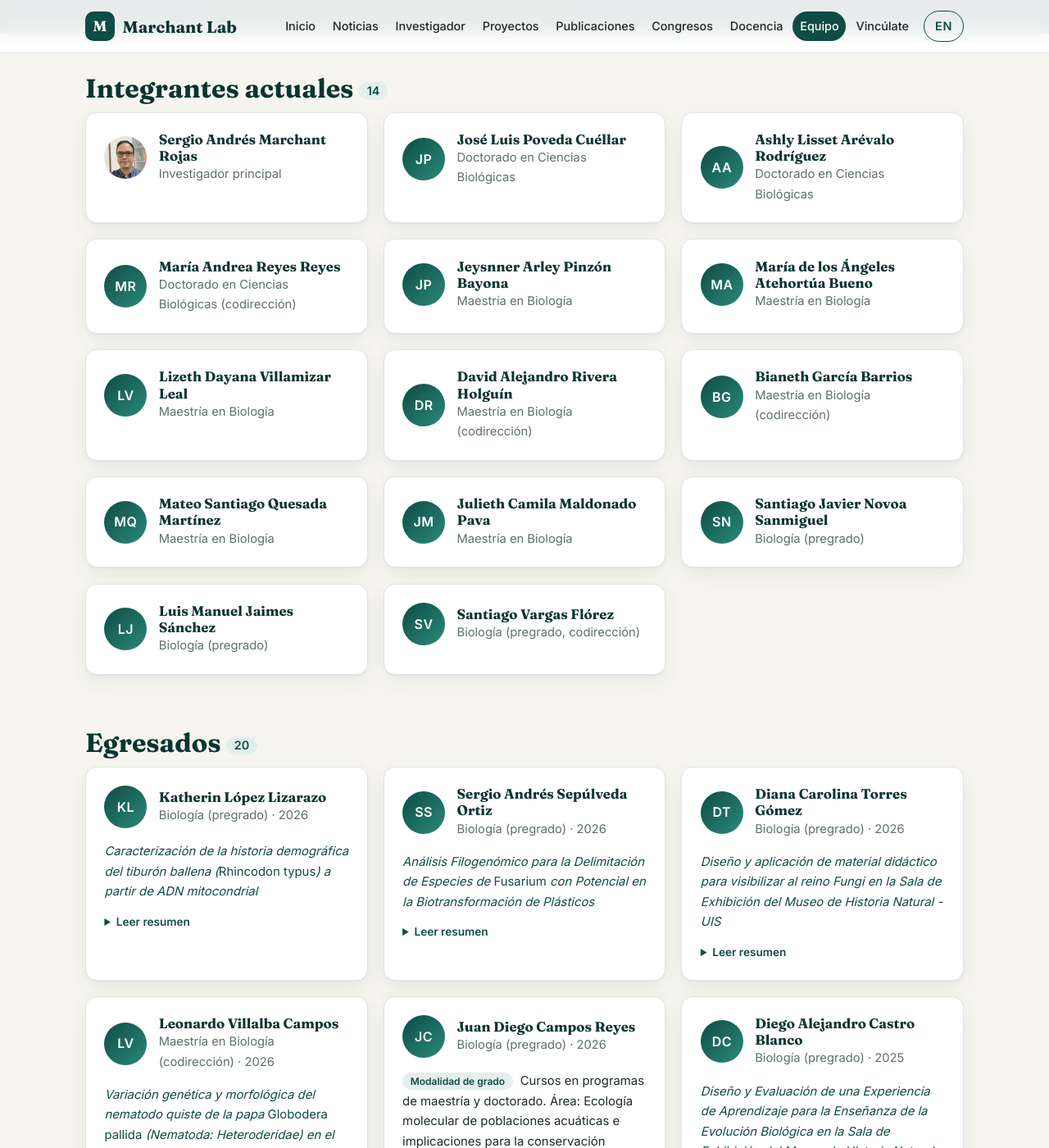
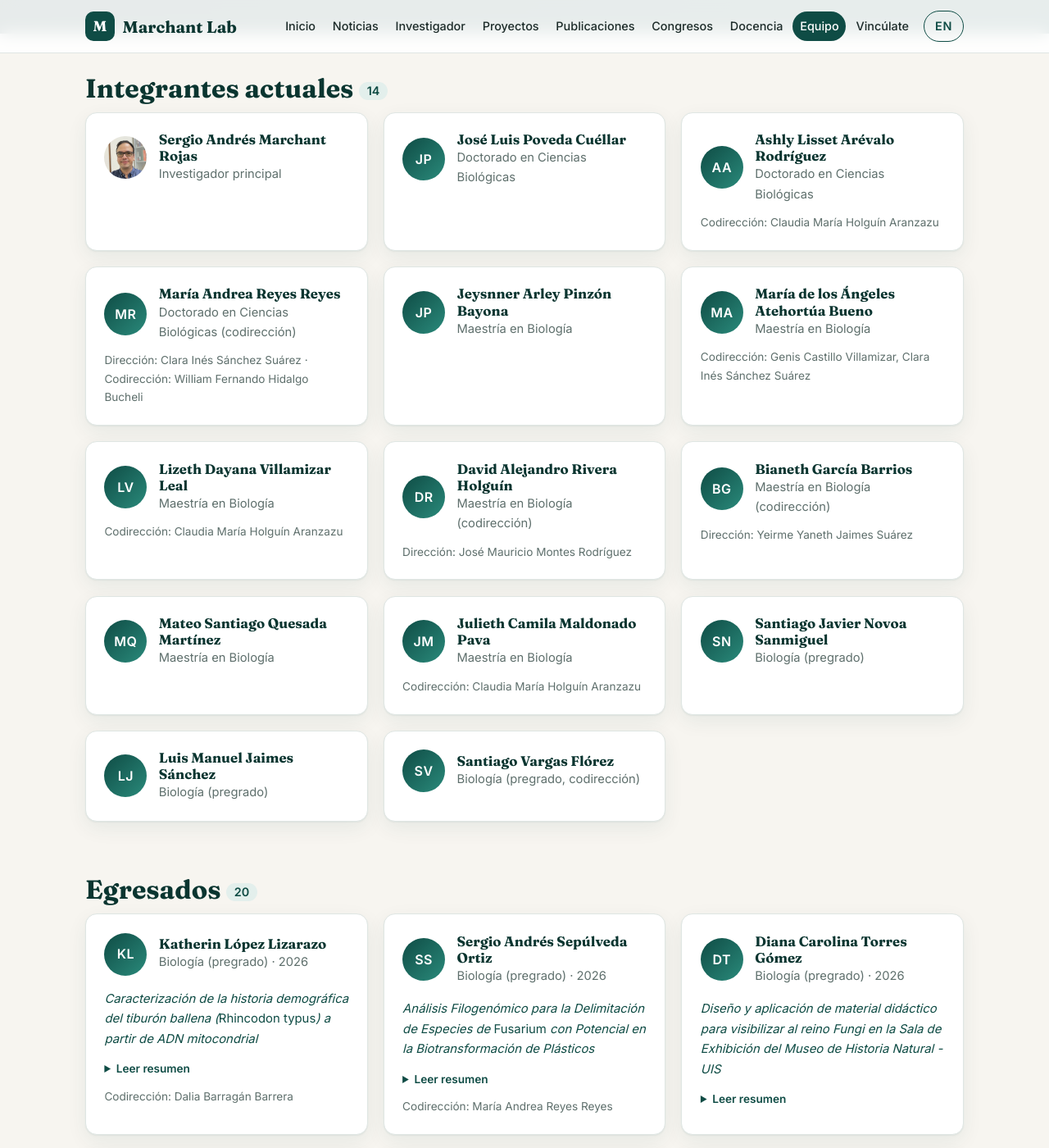
Before and after one commit to Marchant-Lab/marchant-lab-web, a Jekyll site: the page built from equipo.html, in a window 1280 px wide and 1400 px high, scrolled down 206 px. Shown: the whole window at 82% size. Built offline with Jekyll 4.4.1, drawn with Linux system fonts in a browser that asks for light colours; some of the changed text lies outside the part shown.

Commit message:
contenido: muestra la dirección y codirección de cada trabajo de grado en Equipo
Co-Authored-By: Claude Opus 5.5 <noreply@anthropic.com>

```diff
--- a/_data/personas.yml
+++ b/_data/personas.yml
@@ -4,6 +4,7 @@
 # Egresados: anio = año de grado. Con `noesis: <handle>` el título, resumen y enlace salen de
 # _data/tesis.json (scripts/actualizar_tesis.py); si la tesis no está en Noesis, poner `tesis:` a mano.
 # Campos opcionales: foto (ruta en assets/), enlace (ORCID, LinkedIn…), anio, tesis, noesis,
+# direccion (director/a si no es Sergio), codireccion (lista, sin Sergio). Fuentes: Noesis, Anexos 17/18, PRD de cada tesis.
 # modalidad (si el grado no fue por trabajo de investigación; `tesis` pasa a ser el área registrada).
 - nombre: Sergio Andrés Marchant Rojas
   rol: Investigador principal
@@ -15,30 +16,38 @@
 - nombre: Ashly Lisset Arévalo Rodríguez   # Anexo 17 (2026-06): director S. Marchant, codirectora C. Holguín (AGROSAVIA)
   rol: Doctorado en Ciencias Biológicas
   estado: actual
+  codireccion: [Claudia María Holguín Aranzazu]
 - nombre: María Andrea Reyes Reyes   # Anexo 17 (2026-11-10): directora C. I. Sánchez (Microbiología UIS), codirectores W. Hidalgo (Química UIS) y S. Marchant
   rol: Doctorado en Ciencias Biológicas (codirección)
   estado: actual
+  direccion: Clara Inés Sánchez Suárez
+  codireccion: [William Fernando Hidalgo Bucheli]
 - nombre: Jeysnner Arley Pinzón Bayona
   rol: Maestría en Biología
   estado: actual
 - nombre: María de los Ángeles Atehortúa Bueno
   rol: Maestría en Biología
   estado: actual
+  codireccion: [Genis Castillo Villamizar, Clara Inés Sánchez Suárez]
 - nombre: Lizeth Dayana Villamizar Leal
   rol: Maestría en Biología
   estado: actual
+  codireccion: [Claudia María Holguín Aranzazu]
 - nombre: David Alejandro Rivera Holguín
   rol: Maestría en Biología (codirección)
   estado: actual
+  direccion: José Mauricio Montes Rodríguez
 - nombre: Bianeth García Barrios
   rol: Maestría en Biología (codirección)
   estado: actual
+  direccion: Yeirme Yaneth Jaimes Suárez
 - nombre: Mateo Santiago Quesada Martínez
   rol: Maestría en Biología
   estado: actual
 - nombre: Julieth Camila Maldonado Pava   # Anexo 18 (2026-11-17): director S. Marchant, codirectora C. Holguín (AGROSAVIA)
   rol: Maestría en Biología
   estado: actual
+  codireccion: [Claudia María Holguín Aranzazu]
 - nombre: Santiago Javier Novoa Sanmiguel
   rol: Biología (pregrado)
   estado: actual
@@ -57,6 +66,7 @@
 - nombre: Leonardo Villalba Campos
   rol: Maestría en Biología (codirección)
   estado: egresado
+  direccion: Claudia María Holguín Aranzazu
   anio: 2026
   noesis: 20.500.14071/47668
 - nombre: Diana Carolina Torres Gómez
@@ -67,11 +77,13 @@
 - nombre: Sergio Andrés Sepúlveda Ortiz
   rol: Biología (pregrado)
   estado: egresado
+  codireccion: [María Andrea Reyes Reyes]
   anio: 2026
   noesis: 20.500.14071/47523
 - nombre: Katherin López Lizarazo
   rol: Biología (pregrado)
   estado: egresado
+  codireccion: [Dalia Barragán Barrera]
   anio: 2026
   noesis: 20.500.14071/47863
 - nombre: Marcela Judith Mantilla Martínez   # ORCID: Doctorado en Ingeniería UNAB 2018–2025; tesis no está en el repositorio UNAB ni en Noesis
@@ -82,26 +94,31 @@
 - nombre: Nicolle Alejandra Saavedra Valderrama
   rol: Biología (pregrado)
   estado: egresado
+  codireccion: [Dalia Barragán Barrera]
   anio: 2025
   noesis: 20.500.14071/46435
 - nombre: Silvia Juliana Corrales Murillo
   rol: Maestría en Química (codirección)
   estado: egresado
+  direccion: William Fernando Hidalgo Bucheli
   anio: 2025
   noesis: 20.500.14071/45280
 - nombre: Diego Alejandro Castro Blanco
   rol: Biología (pregrado)
   estado: egresado
+  codireccion: [Adriana Rocío Lizcano Dallos]
   anio: 2025
   noesis: 20.500.14071/46476
 - nombre: Isabella Valencia Rueda
   rol: Biología (pregrado, codirección)
   estado: egresado
+  direccion: Claudia María Holguín Aranzazu
   anio: 2023
   noesis: 20.500.14071/15072
 - nombre: Jesús David Rueda Reyes
   rol: Maestría en Biología
   estado: egresado
+  codireccion: [Claudia María Holguín Aranzazu, Tatiana Mallanin Rondón Sala]
   anio: 2023
   noesis: 20.500.14071/15544
 - nombre: Kevin Daniel Meza Avendaño
@@ -117,6 +134,7 @@
 - nombre: Vladimir Andrés Beltrán Tirado
   rol: Biología (pregrado)
   estado: egresado
+  codireccion: [Víctor Hugo Serrano Cardozo]
   anio: 2022
   noesis: 20.500.14071/12165
 - nombre: José Alejandro Becerra Ortiz
@@ -137,6 +155,7 @@
 - nombre: Pricelis Paulin Polanco Fontalvo
   rol: Maestría en Biología (codirección)
   estado: egresado
+  direccion: Carmenza Montoya Jaramillo
   anio: 2020
   noesis: 20.500.14071/40807
 - nombre: Harold Cardona Gutiérrez
--- a/_data/ui.yml
+++ b/_data/ui.yml
@@ -28,6 +28,8 @@ es:
   leer_resumen: Leer resumen
   modalidad_grado: Modalidad de grado
   area: Área
+  direccion: Dirección
+  codireccion: Codirección
   secciones_docencia: [Cursos en la UIS, Formación continua, Divulgación y museo]
   formacion_docente: Formación docente
   ver_curso: Ver página del curso →
@@ -86,6 +88,8 @@ en:
   leer_resumen: Read abstract
   modalidad_grado: Degree option
   area: Area
+  direccion: Supervision
+  codireccion: Co-supervision
   secciones_docencia: [Courses at UIS, Continuing education, Outreach and museum]
   formacion_docente: Teacher training
   ver_curso: Course website →
--- a/_includes/paginas/equipo.html
+++ b/_includes/paginas/equipo.html
@@ -19,6 +19,7 @@
       {% if resumen %}<details><summary>{{ ui.leer_resumen }}</summary><p>{% include cursiva.html t=resumen %}</p></details>{% endif %}
       {% elsif p.modalidad %}<p class="modalidad"><span class="etiqueta">{{ ui.modalidad_grado }}</span> {{ tr[p.modalidad] | default: p.modalidad }}{% if p.tesis %}. {{ ui.area }}: {% include cursiva.html t=p.tesis %}{% endif %}</p>
       {% elsif p.tesis %}<p class="tesis">{% include cursiva.html t=p.tesis %}</p>{% endif %}
+      {% if p.direccion or p.codireccion %}<p class="nota direccion">{% if p.direccion %}{{ ui.direccion }}: {{ p.direccion }}{% endif %}{% if p.direccion and p.codireccion %} · {% endif %}{% if p.codireccion %}{{ ui.codireccion }}: {{ p.codireccion | join: ", " }}{% endif %}</p>{% endif %}
     </article>
     {% endfor %}
   </div>
--- a/assets/style.css
+++ b/assets/style.css
@@ -101,6 +101,7 @@ nav a[aria-current="page"] { background: var(--verde); color: #fff; }
 .persona-cabeza { display: flex; gap: .9rem; align-items: center; }
 .persona h3 { font-size: 1.05rem; margin: 0; }
 .persona .nota { margin: 0; }
+.persona .direccion { margin-top: .7rem; font-size: .85rem; }
 .avatar { flex: none; display: grid; place-items: center; width: 52px; height: 52px; border-radius: 50%; background: linear-gradient(135deg, var(--verde), #2a8a7b); color: #fff; font-weight: 600; letter-spacing: .03em; object-fit: cover; }
 .tesis { margin-top: 1rem; font-size: .93rem; font-style: italic; }
 .tesis a { text-decoration: none; }
```
